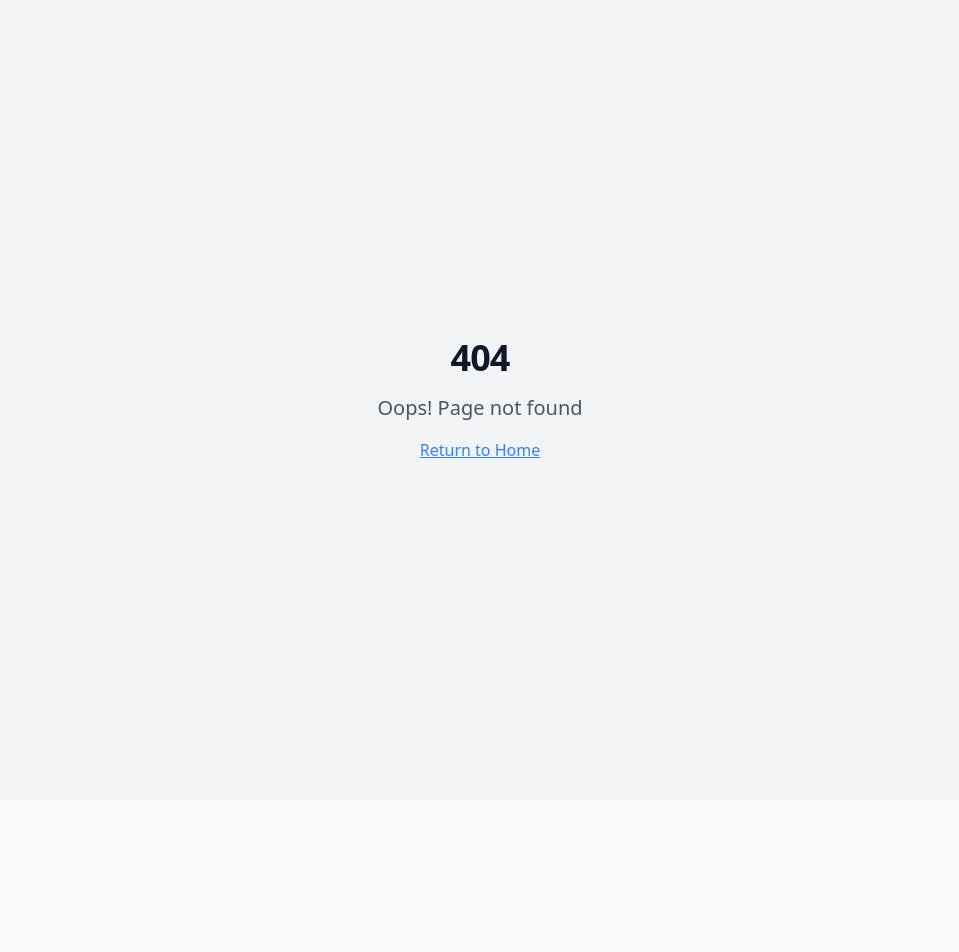
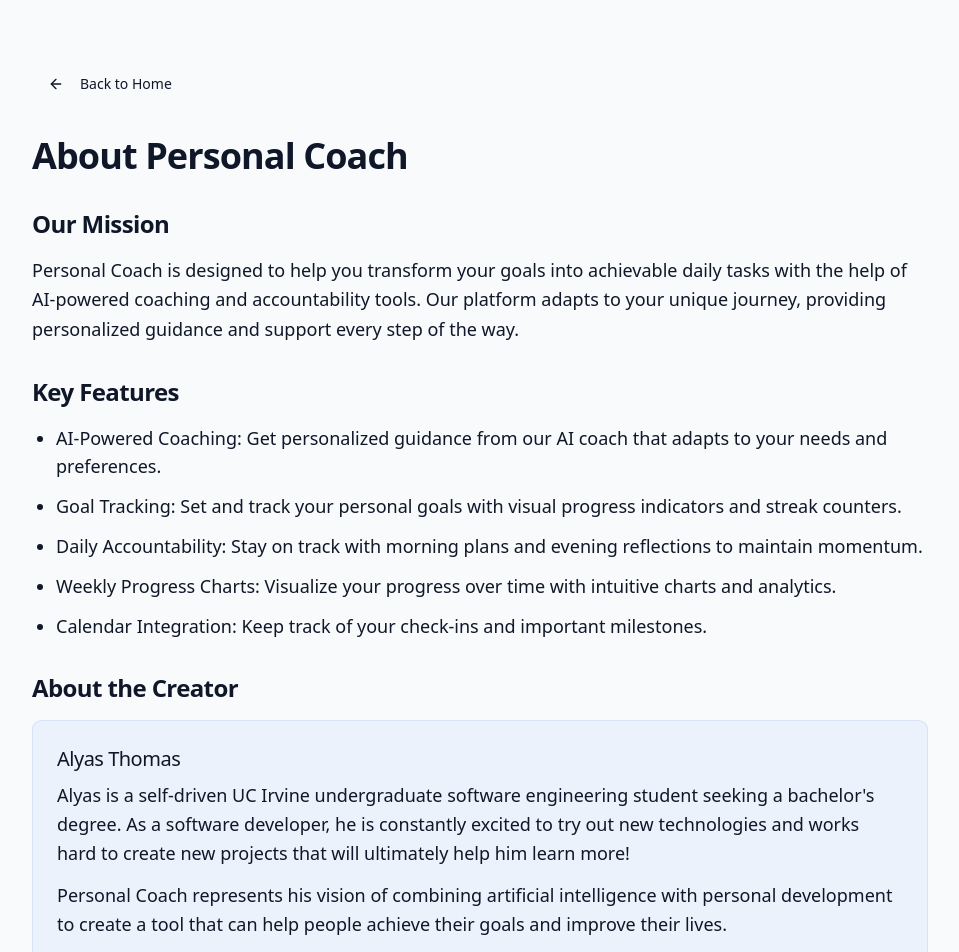
Before and after one commit to alyas-t/Coach, a React (Vite) app: page /about in a window 1280 px wide. Before the commit this address had no page. Shown: the top 952 px of the page, without its empty margins (160-1119 px from the left). Before the commit the page ends 800 px from the top, so only its background shows below. Built offline with nearby package versions, Linux system fonts and the light colour scheme.

Commit message:
Add learn more page
Adds a "Learn More" page with information about the app's functionality and creator.

```diff
--- a/src/App.tsx
+++ b/src/App.tsx
@@ -15,6 +15,7 @@ import Chat from "./pages/Chat";
 import Auth from "./pages/Auth";
 import Calendar from "./pages/Calendar";
 import Settings from "./pages/Settings";
+import About from "./pages/About";
 
 const queryClient = new QueryClient();
 
@@ -35,6 +36,7 @@ const App = () => (
                 <Route path="/chat" element={<Chat />} />
                 <Route path="/calendar" element={<Calendar />} />
                 <Route path="/settings" element={<Settings />} />
+                <Route path="/about" element={<About />} />
                 <Route path="*" element={<NotFound />} />
               </Routes>
             </AnimatePresence>
--- /dev/null
+++ b/src/pages/About.tsx
@@ -0,0 +1,89 @@
+
+import { Link } from "react-router-dom";
+import { ArrowLeft } from "lucide-react";
+import { Button } from "@/components/ui/button";
+import PageTransition from "@/components/layout/PageTransition";
+
+const About = () => {
+  return (
+    <PageTransition>
+      <div className="min-h-screen flex flex-col">
+        <main className="flex-1 container mx-auto px-4 sm:px-6 lg:px-8 py-16">
+          <div className="max-w-4xl mx-auto">
+            <Link to="/">
+              <Button variant="ghost" className="mb-8">
+                <ArrowLeft className="mr-2 h-4 w-4" />
+                Back to Home
+              </Button>
+            </Link>
+
+            <h1 className="text-4xl font-bold mb-8">About Personal Coach</h1>
+
+            <div className="space-y-8">
+              <section>
+                <h2 className="text-2xl font-semibold mb-4">Our Mission</h2>
+                <p className="text-lg leading-relaxed">
+                  Personal Coach is designed to help you transform your goals into achievable daily tasks with the
+                  help of AI-powered coaching and accountability tools. Our platform adapts to your unique journey,
+                  providing personalized guidance and support every step of the way.
+                </p>
+              </section>
+
+              <section>
+                <h2 className="text-2xl font-semibold mb-4">Key Features</h2>
+                <ul className="list-disc pl-6 space-y-3 text-lg">
+                  <li>
+                    <span className="font-medium">AI-Powered Coaching:</span> Get personalized guidance from our AI coach that adapts to your needs and preferences.
+                  </li>
+                  <li>
+                    <span className="font-medium">Goal Tracking:</span> Set and track your personal goals with visual progress indicators and streak counters.
+                  </li>
+                  <li>
+                    <span className="font-medium">Daily Accountability:</span> Stay on track with morning plans and evening reflections to maintain momentum.
+                  </li>
+                  <li>
+                    <span className="font-medium">Weekly Progress Charts:</span> Visualize your progress over time with intuitive charts and analytics.
+                  </li>
+                  <li>
+                    <span className="font-medium">Calendar Integration:</span> Keep track of your check-ins and important milestones.
+                  </li>
+                </ul>
+              </section>
+
+              <section>
+                <h2 className="text-2xl font-semibold mb-4">About the Creator</h2>
+                <div className="bg-primary/5 p-6 rounded-lg border border-primary/10">
+                  <h3 className="text-xl font-medium mb-2">Alyas Thomas</h3>
+                  <p className="text-lg leading-relaxed">
+                    Alyas is a self-driven UC Irvine undergraduate software engineering student seeking a bachelor's degree.
+                    As a software developer, he is constantly excited to try out new technologies and works hard to create
+                    new projects that will ultimately help him learn more!
+                  </p>
+                  <p className="text-lg leading-relaxed mt-3">
+                    Personal Coach represents his vision of combining artificial intelligence with personal development
+                    to create a tool that can help people achieve their goals and improve their lives.
+                  </p>
+                </div>
+              </section>
+            </div>
+          </div>
+        </main>
+
+        <footer className="py-8 border-t">
+          <div className="container mx-auto px-4 sm:px-6 lg:px-8">
+            <div className="flex flex-col md:flex-row justify-between items-center">
+              <div className="mb-4 md:mb-0">
+                <span className="text-xl font-medium text-primary">PersonalCoach</span>
+              </div>
+              <div className="text-sm text-muted-foreground">
+                © {new Date().getFullYear()} Personal Coach. All rights reserved.
+              </div>
+            </div>
+          </div>
+        </footer>
+      </div>
+    </PageTransition>
+  );
+};
+
+export default About;
--- a/src/pages/Index.tsx
+++ b/src/pages/Index.tsx
@@ -1,4 +1,3 @@
-
 import { Link, useNavigate } from "react-router-dom";
 import { motion } from "@/utils/animation";
 import { Button } from "@/components/ui/button";
@@ -13,12 +12,10 @@ const Index = () => {
   const { user } = useAuth();
 
   useEffect(() => {
-    // If user is logged in, check if they have completed onboarding
     const checkOnboardingStatus = async () => {
       if (!user) return;
 
       try {
-        // Check if the user has any goals set (indicating completed onboarding)
         const { data: goals, error: goalsError } = await supabase
           .from('goals')
           .select('id')
@@ -27,7 +24,6 @@ const Index = () => {
 
         if (goalsError) throw goalsError;
 
-        // Check if the user has coach settings in their profile (another onboarding indicator)
         const { data: profileData, error: profileError } = await supabase
           .from('profiles')
           .select('coach_style, coach_tone')
@@ -36,7 +32,6 @@ const Index = () => {
 
         if (profileError) throw profileError;
 
-        // If user has either goals or coach settings defined in their profile, they've likely completed onboarding
         if ((goals && goals.length > 0) ||
             (profileData && (profileData.coach_style || profileData.coach_tone))) {
           navigate('/dashboard');
@@ -71,7 +66,6 @@ const Index = () => {
     <PageTransition>
       <div className="min-h-screen flex flex-col">
         <main className="flex-1">
-          {/* Hero Section */}
           <section className="relative overflow-hidden pt-32 md:pt-40 pb-16 md:pb-24">
             <div className="absolute top-0 left-0 right-0 h-screen bg-gradient-to-b from-primary/5 to-transparent -z-10" />
 
@@ -94,9 +88,11 @@ const Index = () => {
                         Get Started <ArrowRight className="h-4 w-4" />
                       </Button>
                     </Link>
-                    <Button size="lg" variant="outline">
-                      Learn More
-                    </Button>
+                    <Link to="/about">
+                      <Button size="lg" variant="outline">
+                        Learn More
+                      </Button>
+                    </Link>
                   </div>
                 </motion.div>
               </div>
@@ -123,7 +119,6 @@ const Index = () => {
             </div>
           </section>
 
-          {/* Features Section */}
           <section className="py-16 md:py-24 bg-muted/30">
             <div className="container mx-auto px-4 sm:px-6 lg:px-8">
               <div className="max-w-3xl mx-auto text-center mb-12 md:mb-16">
@@ -156,7 +151,6 @@ const Index = () => {
             </div>
           </section>
 
-          {/* CTA Section */}
           <section className="py-16 md:py-24">
             <div className="container mx-auto px-4 sm:px-6 lg:px-8">
               <div className="max-w-5xl mx-auto bg-gradient-to-r from-primary/10 to-primary/5 rounded-2xl p-8 md:p-12 text-center">
```
